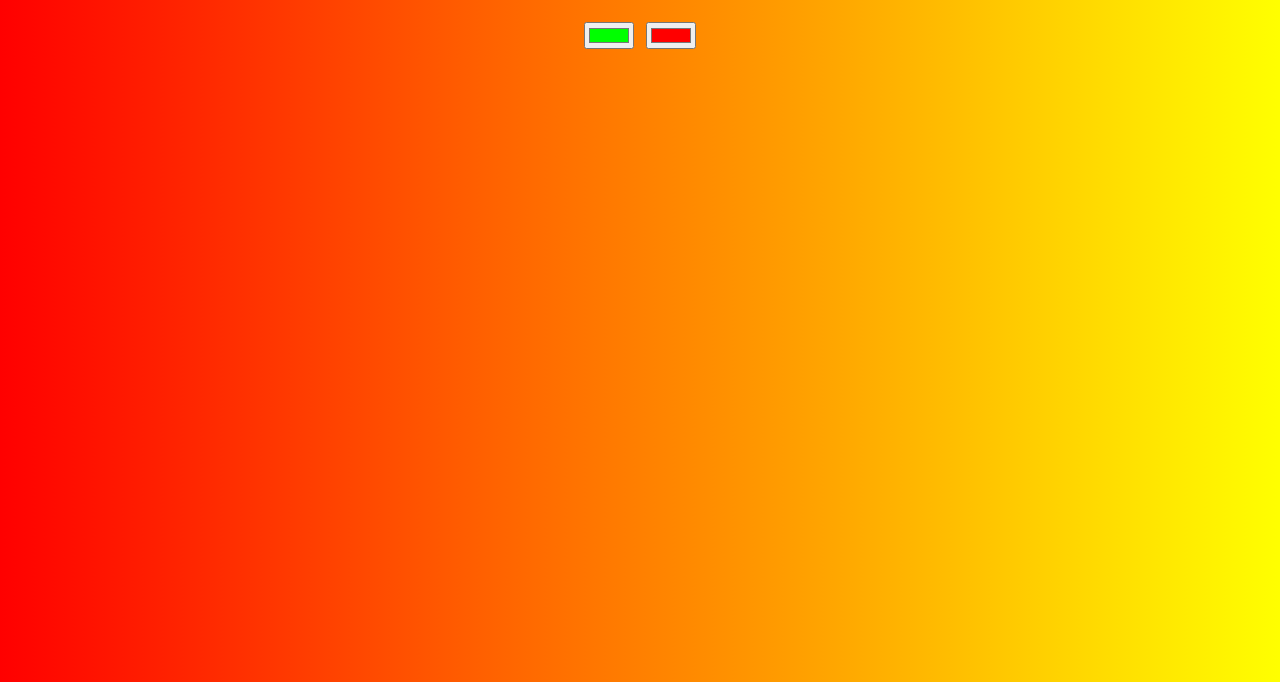
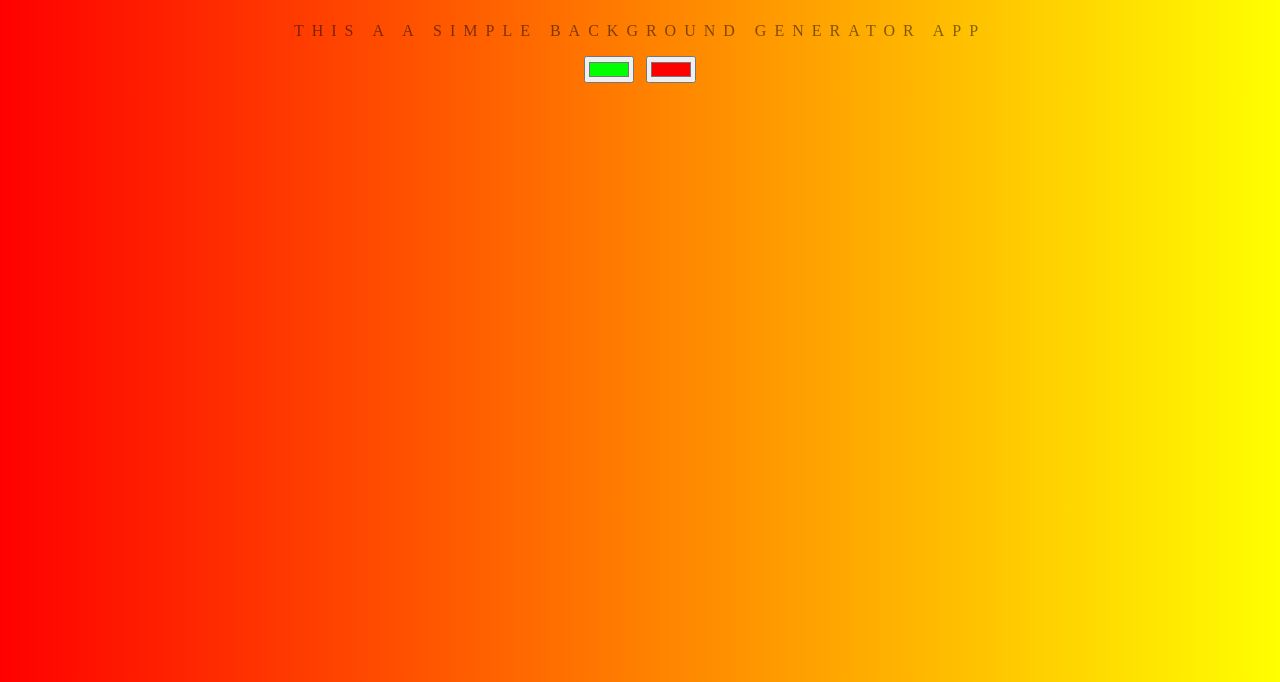
Before and after one commit to codepoint2020/background-generator, a plain HTML site: page index.html in a window 1280 px wide. Shown: the part 118-800 px from the top of the page. Drawn offline with Linux system fonts and the light colour scheme.

Commit message:
Added description Under the Title

```diff
--- a/index.html
+++ b/index.html
@@ -10,6 +10,7 @@
 <body>
 
     <h1>JEROME GENERATOR</h1>
+    <p>This a a simple background generator app</p>
 
     <input type="color" class="color1" name="color1" value="#00ff00">
     <input type="color" class="color2" name="color2" value="#ff0000">
```
